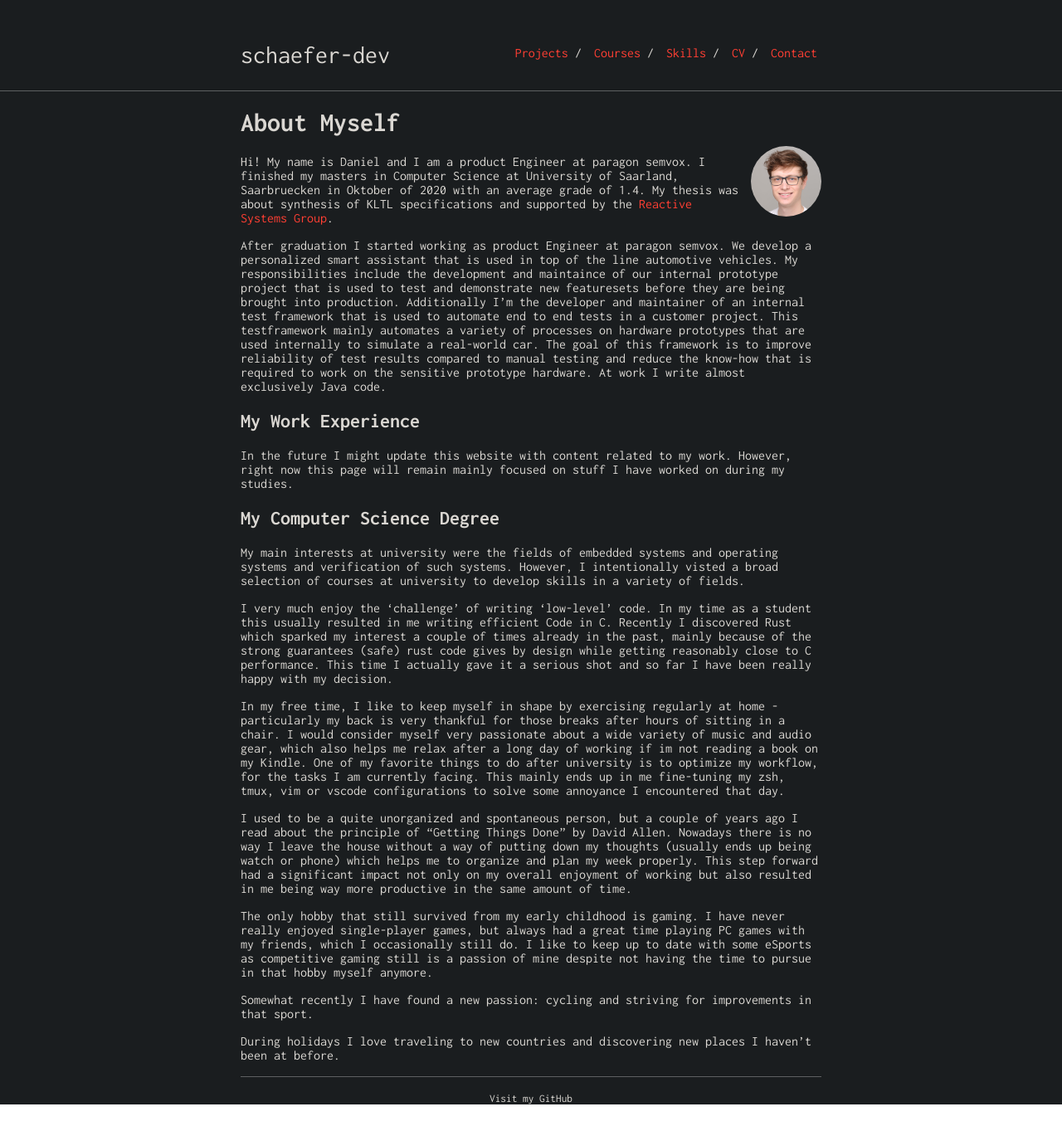
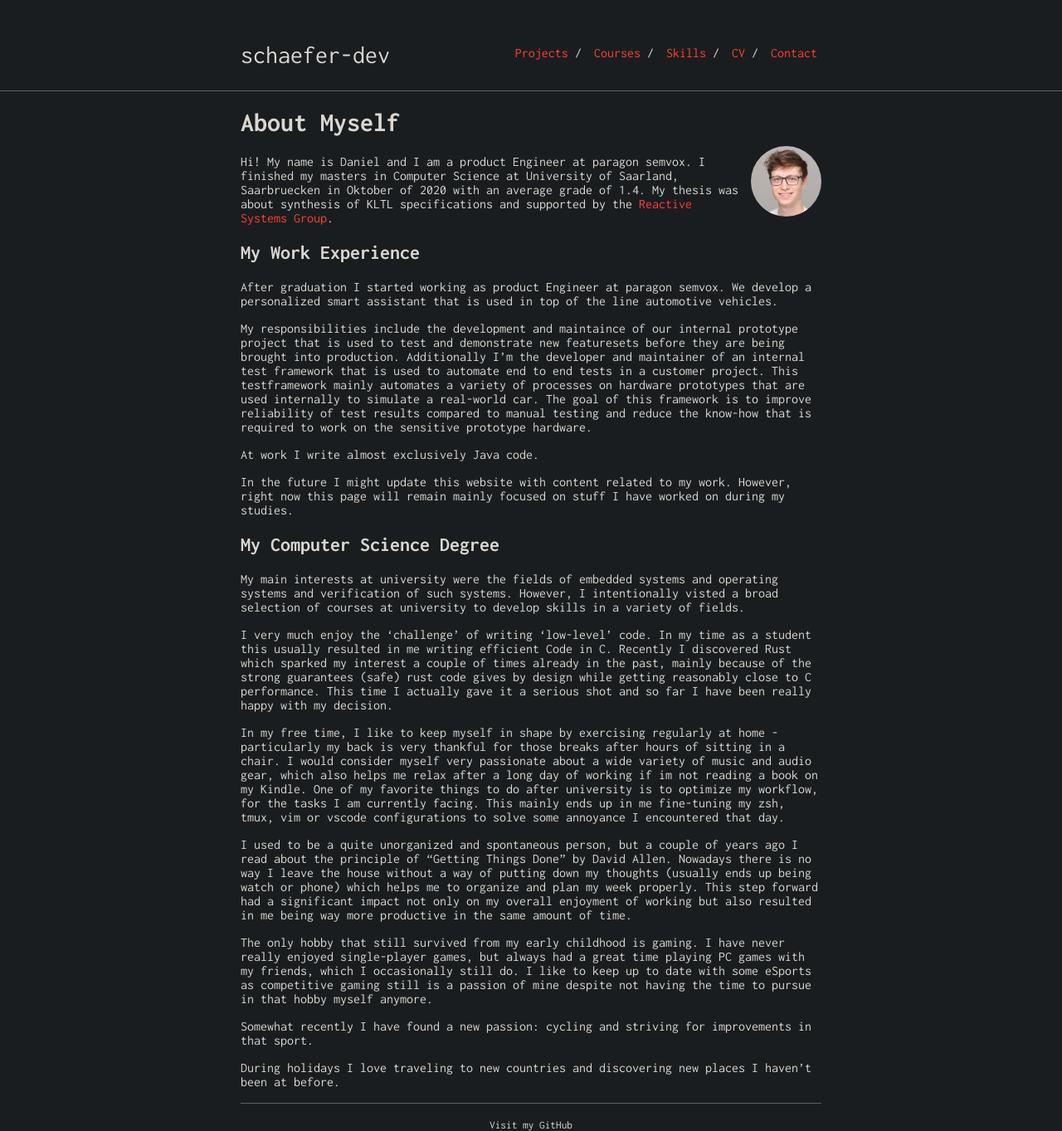
Before and after one commit to schaefer-dev/schaefer-dev.github.io, a Jekyll site: the page built from index.md, in a window 1280 px wide. Shown: the whole page at 83% size. Built offline with Jekyll 4.4.1, drawn with Linux system fonts in a browser that asks for light colours; before the commit the page ends 1331 px from its top, so only the background shows below that.

```diff
--- a/index.md
+++ b/index.md
@@ -10,11 +10,14 @@ description: "A portfolio targeted at people who want to find out what I've been
 
 Hi! My name is Daniel and I am a product Engineer at paragon semvox. I finished my masters in Computer Science at University of Saarland, Saarbruecken in Oktober of 2020 with an average grade of 1.4. My thesis was about synthesis of KLTL specifications and supported by the [Reactive Systems Group](https://www.react.uni-saarland.de).
 
-After graduation I started working as product Engineer at paragon semvox. We develop a personalized smart assistant that is used in top of the line automotive vehicles. My responsibilities include the development and maintaince of our internal prototype project that is used to test and demonstrate new featuresets before they are being brought into production. Additionally I'm the developer and maintainer of an internal test framework that is used to automate end to end tests in a customer project. This testframework mainly automates a variety of processes on hardware prototypes that are used internally to simulate a real-world car. The goal of this framework is to improve reliability of test results compared to manual testing and reduce the know-how that is required to work on the sensitive prototype hardware.
-At work I write almost exclusively Java code.
-
 
 ## My Work Experience
+
+After graduation I started working as product Engineer at paragon semvox. We develop a personalized smart assistant that is used in top of the line automotive vehicles.
+
+My responsibilities include the development and maintaince of our internal prototype project that is used to test and demonstrate new featuresets before they are being brought into production. Additionally I'm the developer and maintainer of an internal test framework that is used to automate end to end tests in a customer project. This testframework mainly automates a variety of processes on hardware prototypes that are used internally to simulate a real-world car. The goal of this framework is to improve reliability of test results compared to manual testing and reduce the know-how that is required to work on the sensitive prototype hardware.
+
+At work I write almost exclusively Java code.
 
 In the future I might update this website with content related to my work. However, right now this page will remain mainly focused on stuff I have worked on during my studies.
 
```
